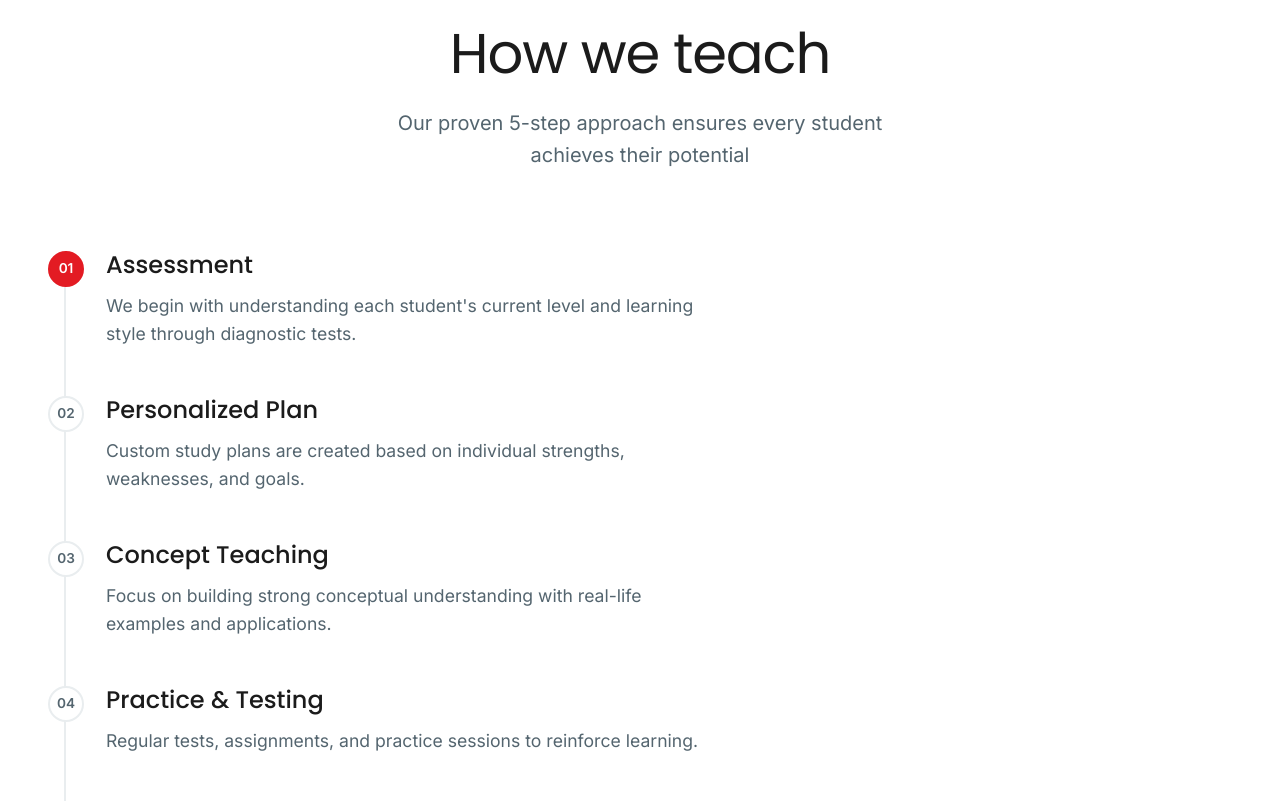
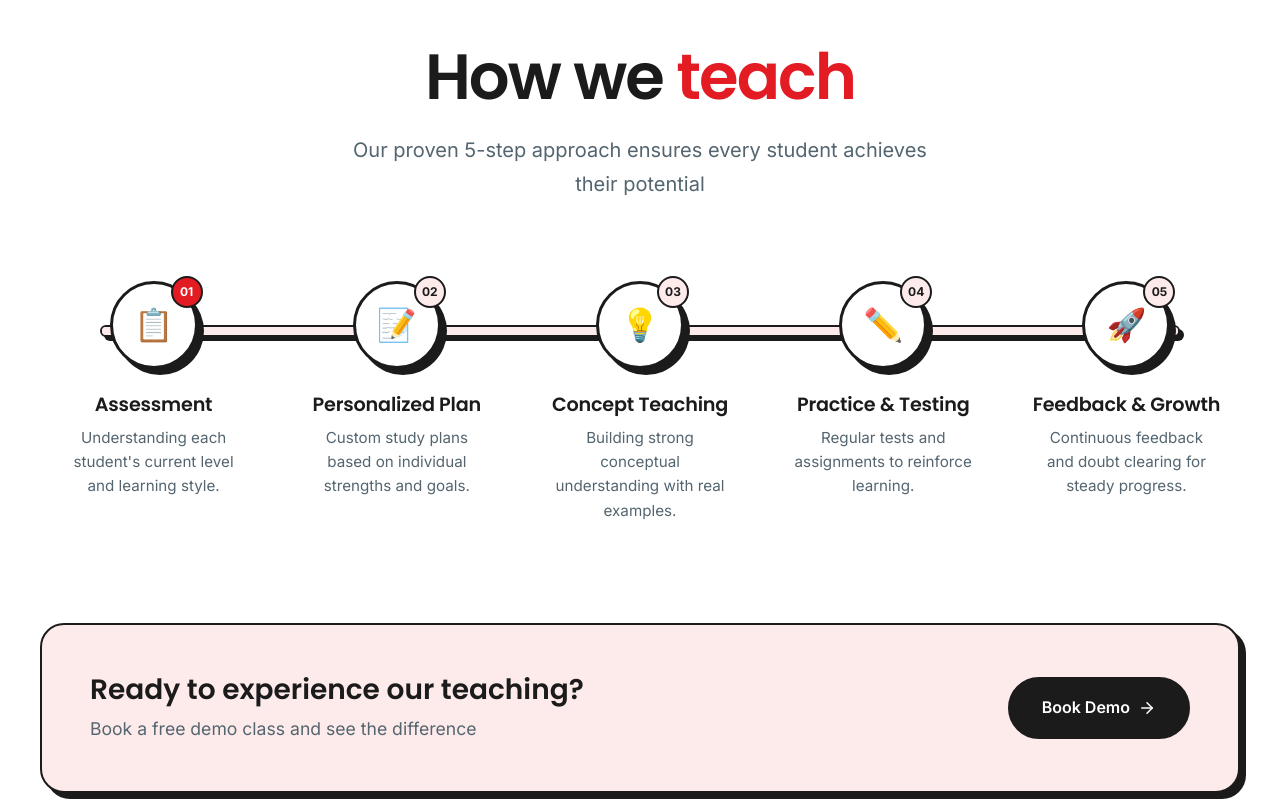
Before and after one commit to alok-hub123/Aimers, a React (Vite) app: page / in a window 1280 px wide. Shown: the part 5480-6281 px from the top of the page. Built offline with nearby package versions, Linux system fonts and the light colour scheme.

Commit message:
updated mthodology section styling

```diff
--- a/src/components/Methodology.jsx
+++ b/src/components/Methodology.jsx
@@ -1,40 +1,45 @@
 import React from 'react';
 import { ArrowRight } from 'lucide-react';
-import { COLORS } from '../constants/theme';
+import { COLORS, SHADOWS } from '../constants/theme';
 
 const Methodology = () => {
     const steps = [
         {
             number: '01',
+            emoji: '📋',
             title: 'Assessment',
-            description: 'We begin with understanding each student\'s current level and learning style through diagnostic tests.',
+            description: 'Understanding each student\'s current level and learning style.',
         },
         {
             number: '02',
+            emoji: '📝',
             title: 'Personalized Plan',
-            description: 'Custom study plans are created based on individual strengths, weaknesses, and goals.',
+            description: 'Custom study plans based on individual strengths and goals.',
         },
         {
             number: '03',
+            emoji: '💡',
             title: 'Concept Teaching',
-            description: 'Focus on building strong conceptual understanding with real-life examples and applications.',
+            description: 'Building strong conceptual understanding with real examples.',
         },
         {
             number: '04',
+            emoji: '✏️',
             title: 'Practice & Testing',
-            description: 'Regular tests, assignments, and practice sessions to reinforce learning.',
+            description: 'Regular tests and assignments to reinforce learning.',
         },
         {
             number: '05',
-            title: 'Feedback & Improvement',
-            description: 'Continuous feedback and doubt clearing sessions to ensure steady progress.',
+            emoji: '🚀',
+            title: 'Feedback & Growth',
+            description: 'Continuous feedback and doubt clearing for steady progress.',
         },
     ];
 
     return (
         <section id="methodology" style={{
-            padding: '120px 24px',
-            backgroundColor: 'white',
+            padding: '140px 24px',
+            backgroundColor: COLORS.white,
         }}>
             <div style={{
                 maxWidth: '1200px',
@@ -43,94 +48,136 @@ const Methodology = () => {
                 {/* Header */}
                 <div style={{ textAlign: 'center', marginBottom: '80px' }}>
                     <h2 style={{
-                        fontSize: 'clamp(2.5rem, 5vw, 3.5rem)',
-                        fontWeight: 400,
-                        color: '#1b1b1b',
-                        lineHeight: 1.15,
+                        fontSize: 'clamp(2.8rem, 5vw, 4rem)',
+                        fontWeight: 600,
+                        color: COLORS.dark,
+                        lineHeight: 1.1,
                         marginBottom: '20px',
-                        letterSpacing: '-0.02em',
+                        letterSpacing: '-0.03em',
                     }}>
-                        How we teach
+                        How we{' '}
+                        <span style={{ color: COLORS.primary }}>teach</span>
                     </h2>
                     <p style={{
                         fontSize: '1.25rem',
-                        color: '#54656f',
-                        maxWidth: '550px',
+                        color: COLORS.darkSecondary,
+                        maxWidth: '600px',
                         margin: '0 auto',
+                        lineHeight: 1.7,
                     }}>
                         Our proven 5-step approach ensures every student achieves their potential
                     </p>
                 </div>
 
-                {/* Steps - Horizontal Timeline */}
+                {/* Steps - Horizontal Flow Path */}
                 <div style={{
                     display: 'flex',
-                    flexDirection: 'column',
-                    gap: '0',
+                    alignItems: 'flex-start',
+                    justifyContent: 'space-between',
+                    position: 'relative',
+                    gap: '16px',
                 }}>
+                    {/* Connecting Line */}
+                    <div style={{
+                        position: 'absolute',
+                        top: '44px',
+                        left: '60px',
+                        right: '60px',
+                        height: '12px',
+                        background: COLORS.primaryLight,
+                        borderRadius: '100px',
+                        border: `2px solid ${COLORS.dark}`,
+                        boxShadow: '4px 4px 0px #1b1b1b',
+                        zIndex: 0,
+                        overflow: 'hidden',
+                    }}>
+                        {/* Progress indicator */}
+                        <div style={{
+                            width: '100%',
+                            height: '100%',
+                            background: COLORS.primaryLight,
+                        }} />
+                    </div>
+
                     {steps.map((step, index) => (
                         <div
                             key={index}
                             style={{
-                                display: 'grid',
-                                gridTemplateColumns: '100px 1fr',
-                                gap: '40px',
-                                paddingBottom: '48px',
-                                borderLeft: '2px solid #e9edef',
-                                marginLeft: '24px',
-                                paddingLeft: '40px',
+                                flex: 1,
+                                display: 'flex',
+                                flexDirection: 'column',
+                                alignItems: 'center',
+                                textAlign: 'center',
                                 position: 'relative',
+                                zIndex: 1,
                             }}
                         >
-                            {/* Number Circle */}
+                            {/* Step Circle with Number */}
                             <div style={{
-                                position: 'absolute',
-                                left: '-18px',
-                                top: '0',
-                                width: '36px',
-                                height: '36px',
+                                width: '88px',
+                                height: '88px',
                                 borderRadius: '50%',
-                                background: index === 0 ? COLORS.primary : 'white',
-                                border: `2px solid ${index === 0 ? COLORS.primary : '#e9edef'}`,
+                                background: COLORS.white,
+                                border: `3px solid ${COLORS.dark}`,
                                 display: 'flex',
                                 alignItems: 'center',
                                 justifyContent: 'center',
-                                fontSize: '0.85rem',
-                                fontWeight: 600,
-                                color: index === 0 ? 'white' : '#54656f',
+                                marginBottom: '24px',
+                                boxShadow: SHADOWS.brutalist,
+                                position: 'relative',
+                            }}>
+                                <span style={{ fontSize: '2rem' }}>{step.emoji}</span>
+                                {/* Step number badge */}
+                                <div style={{
+                                    position: 'absolute',
+                                    top: '-8px',
+                                    right: '-8px',
+                                    width: '32px',
+                                    height: '32px',
+                                    borderRadius: '50%',
+                                    background: index === 0 ? COLORS.primary : COLORS.primaryLight,
+                                    border: `2px solid ${COLORS.dark}`,
+                                    display: 'flex',
+                                    alignItems: 'center',
+                                    justifyContent: 'center',
+                                    fontSize: '0.75rem',
+                                    fontWeight: 700,
+                                    color: index === 0 ? COLORS.white : COLORS.dark,
                                 }}>
                                     {step.number}
                                 </div>
+                            </div>
 
                             {/* Content */}
-                            <div style={{ gridColumn: '1 / -1' }}>
                             <h3 style={{
-                                    fontSize: '1.5rem',
-                                    fontWeight: 500,
-                                    color: '#1b1b1b',
-                                    marginBottom: '12px',
+                                fontSize: '1.2rem',
+                                fontWeight: 600,
+                                color: COLORS.dark,
+                                marginBottom: '10px',
+                                letterSpacing: '-0.01em',
                             }}>
                                 {step.title}
                             </h3>
                             <p style={{
-                                    fontSize: '1.1rem',
-                                    color: '#54656f',
+                                fontSize: '0.95rem',
+                                color: COLORS.darkSecondary,
                                 lineHeight: 1.6,
-                                    maxWidth: '600px',
+                                maxWidth: '180px',
                             }}>
                                 {step.description}
                             </p>
                         </div>
-                        </div>
                     ))}
                 </div>
 
-                {/* CTA Banner */}
+                {/* CTA Banner - Neo-brutalist style */}
                 <div style={{
-                    marginTop: '60px',
+                    marginTop: '100px',
                     padding: '48px',
-                    background: COLORS.primary,
+                    background: COLORS.primaryLight,
                     borderRadius: '24px',
+                    border: `2px solid ${COLORS.dark}`,
+                    boxShadow: SHADOWS.brutalist,
                     display: 'flex',
                     alignItems: 'center',
                     justifyContent: 'space-between',
@@ -139,16 +186,16 @@ const Methodology = () => {
                 }}>
                     <div>
                         <h3 style={{
-                            fontSize: '1.5rem',
-                            fontWeight: 500,
-                            color: 'white',
+                            fontSize: '1.75rem',
+                            fontWeight: 600,
+                            color: COLORS.dark,
                             marginBottom: '8px',
                         }}>
                             Ready to experience our teaching?
                         </h3>
                         <p style={{
                             fontSize: '1.1rem',
-                            color: 'rgba(255,255,255,0.85)',
+                            color: COLORS.darkSecondary,
                         }}>
                             Book a free demo class and see the difference
                         </p>
@@ -159,21 +206,45 @@ const Methodology = () => {
                             display: 'inline-flex',
                             alignItems: 'center',
                             gap: '8px',
-                            padding: '14px 28px',
-                            background: 'white',
-                            color: COLORS.primary,
+                            padding: '16px 32px',
+                            background: COLORS.dark,
+                            color: COLORS.white,
                             borderRadius: '100px',
                             fontWeight: 600,
+                            fontSize: '1rem',
                             textDecoration: 'none',
-                            transition: 'transform 0.2s ease',
+                            border: `2px solid ${COLORS.dark}`,
+                            transition: 'all 0.3s ease',
                         }}
-                        onMouseEnter={(e) => e.currentTarget.style.transform = 'scale(1.02)'}
-                        onMouseLeave={(e) => e.currentTarget.style.transform = 'scale(1)'}
+                        onMouseEnter={(e) => {
+                            e.currentTarget.style.background = COLORS.white;
+                            e.currentTarget.style.color = COLORS.dark;
+                        }}
+                        onMouseLeave={(e) => {
+                            e.currentTarget.style.background = COLORS.dark;
+                            e.currentTarget.style.color = COLORS.white;
+                        }}
                     >
                         Book Demo <ArrowRight size={18} />
                     </a>
                 </div>
             </div>
+
+            <style>{`
+                @media (max-width: 900px) {
+                    #methodology > div > div:nth-child(2) {
+                        flex-direction: column !important;
+                        align-items: center !important;
+                        gap: 48px !important;
+                    }
+                    #methodology > div > div:nth-child(2) > div:first-child {
+                        display: none !important;
+                    }
+                    #methodology > div > div:nth-child(2) > div:not(:first-child) {
+                        max-width: 300px;
+                    }
+                }
+            `}</style>
         </section>
     );
 };
```
Lines whose indentation alone changed are shown as unchanged.
